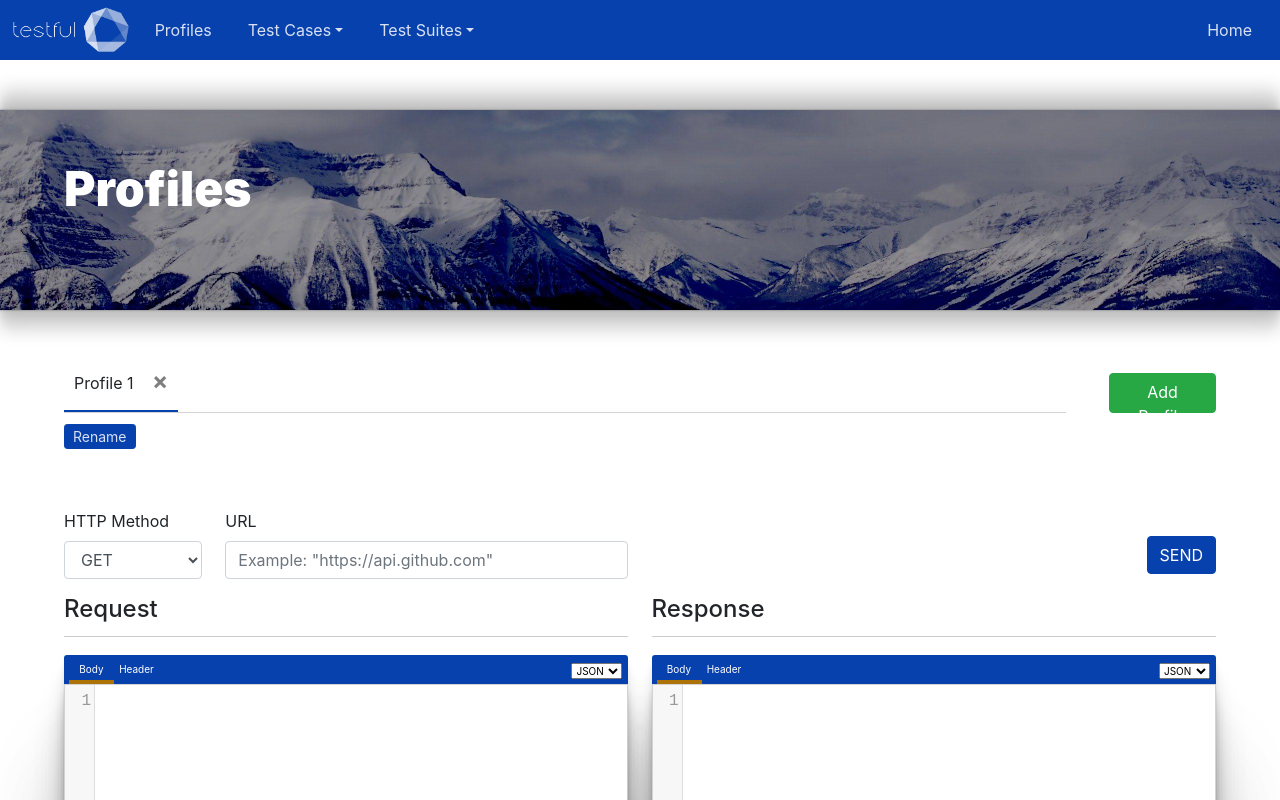
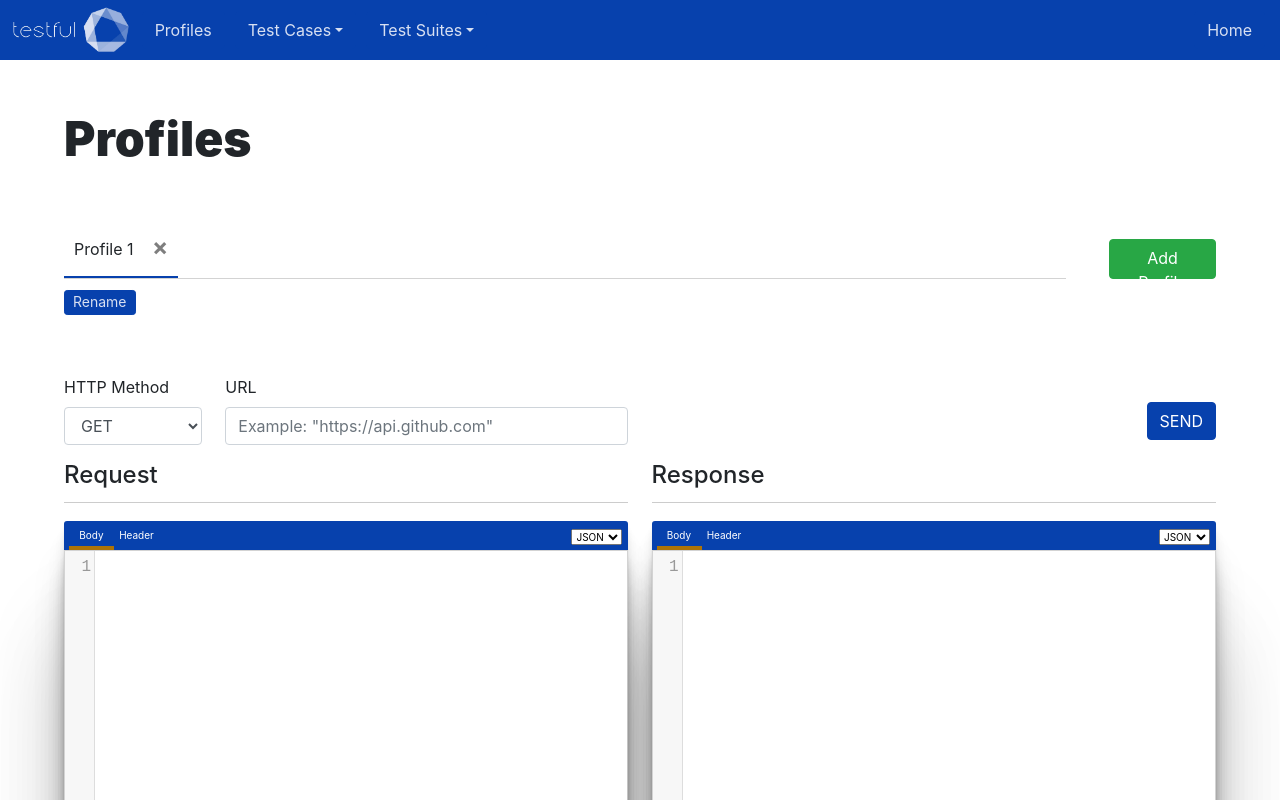
Before and after one commit to keajone/testful, a React (Create React App) app: page /profiles in a window 1280 px wide. Shown: the top 800 px of the page. Built offline with nearby package versions, Linux system fonts and the light colour scheme.

Commit message:
updated my header looks; went simpler; good build

```diff
--- a/src/components/Previews/PageHeader.js
+++ b/src/components/Previews/PageHeader.js
@@ -7,14 +7,15 @@ class PageHeader extends Component {
         super(props);
         this.value = props.value;
     }
-    /**<div className="page-header">
-                <h4>{this.value}</h4>
-            </div>*/
+
+    // <div className="page-header">
+    //     <img className="page-header-pic" src="./header-2.jpg" alt="Testful"/>
+    //     <h4>{this.value}</h4>
+    // </div>
 
     render() {
         return (
             <div className="page-header">
-                <img className="page-header-pic" src="./header-2.jpg" alt="Testful"/>
                 <h4>{this.value}</h4>
             </div>
         );
--- a/src/components/css/Cases/AllCasesForm.css
+++ b/src/components/css/Cases/AllCasesForm.css
@@ -160,7 +160,7 @@ button#run-all-cases-btn {
     z-index: 50;
     display: block;
     width: 2.375rem;
-    top: 375px;
+    top: 240px;
     line-height: 2.375rem;
     text-align: center;
     color: #aaa;
--- a/src/components/css/Cases/NewCaseForm.css
+++ b/src/components/css/Cases/NewCaseForm.css
@@ -28,7 +28,7 @@
     margin-top: 40px;
     width: 20%;
     position: absolute;
-    top: 520px;
+    top: 387px;
     margin-left: 70%;
 }
 .new-case-submit button {
--- a/src/components/css/Previews/PageHeader.css
+++ b/src/components/css/Previews/PageHeader.css
@@ -1,15 +1,16 @@
 .page-header {
     /* margin-top: 10px; */
+    /* background-color: #0741ad; */
     margin-left: auto;
     margin-right: auto;
     margin-top: 50px;
     margin-bottom: 50px;
     width: 100%;
-    height: 200px;
+    /* height: 200px; */
     /* padding-top: 16px; */
-    /* border-bottom: 1px solid lightgrey; */
+    /* border-bottom: 3px solid #0741ad; */
     overflow: hidden;
-    box-shadow:
+    /* box-shadow:
         0 2.8px 2.2px rgba(0, 0, 0, 0.034),
         0 6.7px 5.3px rgba(0, 0, 0, 0.048),
         0 12.5px 10px rgba(0, 0, 0, 0.06),
@@ -21,7 +22,7 @@
         0 -12.5px 10px rgba(0, 0, 0, 0.06),
         0 -22.3px 17.9px rgba(0, 0, 0, 0.072),
         0 -20.8px 15.4px rgba(0, 0, 0, 0.086),
-        0 -1px 1px rgba(0, 0, 0, 0.12);
+        0 -1px 1px rgba(0, 0, 0, 0.12); */
 }
 
 .page-header-pic {
@@ -31,9 +32,9 @@
 }
 
 .page-header > h4 {
-    position: absolute;
-    top: 160px;
-    left: 5%;
+    /* position: absolute; */
+    /* top: 160px; */
+    margin-left: 5%;
     z-index: 70;
     font-weight: 900;
     /* font-weight: normal; */
@@ -41,5 +42,5 @@
     /* -webkit-font-smoothing: antialiased; */
     font-size: 3em;
     /* font-weight: 600; */
-    color: white;
+    /* color: black; */
 }
```
